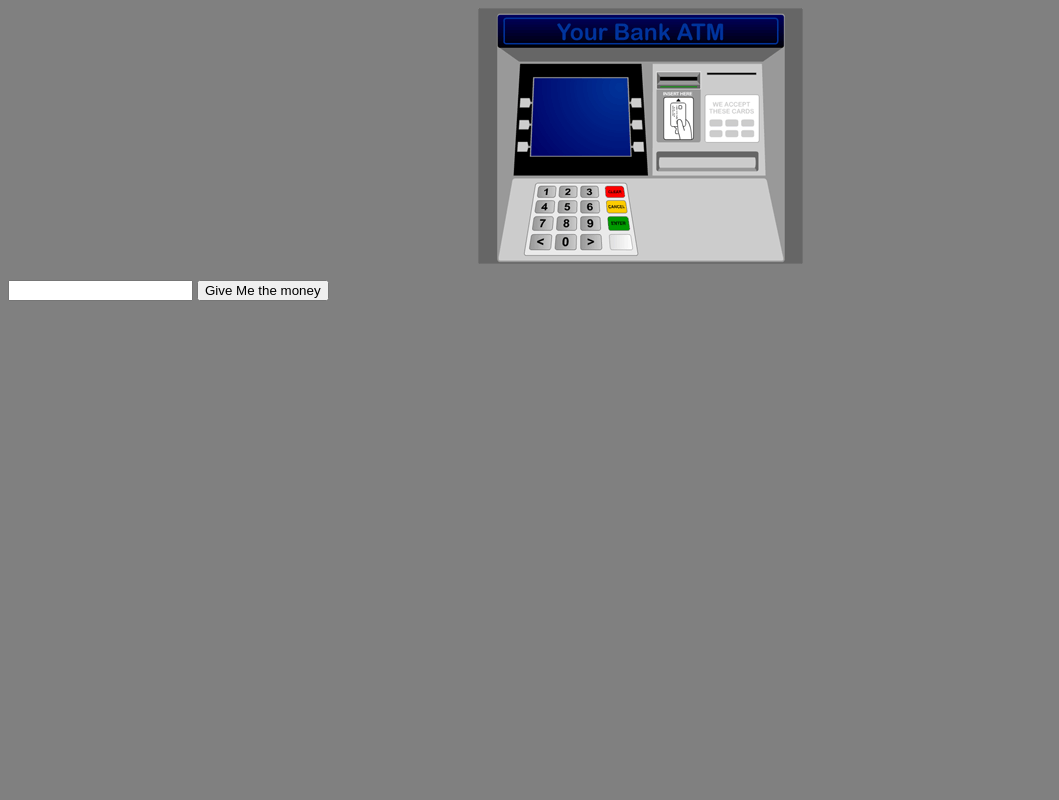
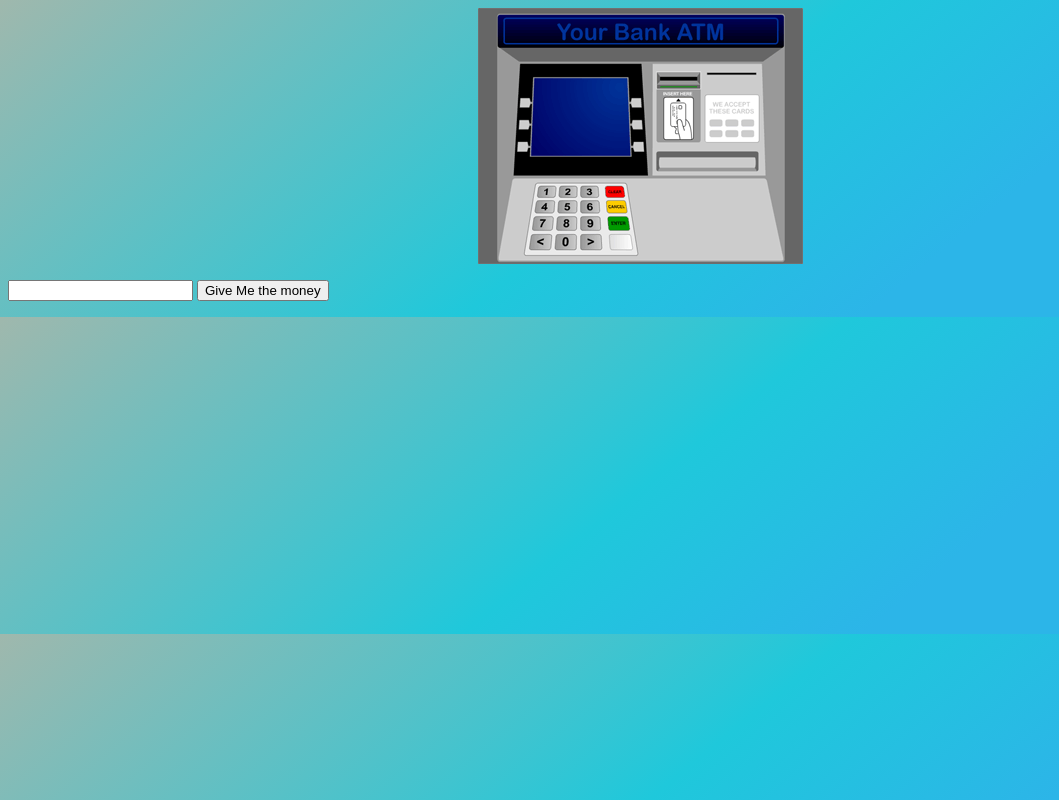
Before and after one commit to heysoypaez/cajero-automatico, a plain HTML site: page inicio.html in a window 1280 px wide. Shown: the whole page, without its empty margins (0-1059 px from the left). Drawn offline with Linux system fonts and the light colour scheme.

Commit message:
Update estilos.css

```diff
--- a/estilos.css
+++ b/estilos.css
@@ -1,7 +1,7 @@
 body
  {
 
-background-color: gray;
+    background-image: linear-gradient(141deg, #9fb8ad 0%, #1fc8db 51%, #2cb5e8 75%);
 }
 
 img#cajero
```
